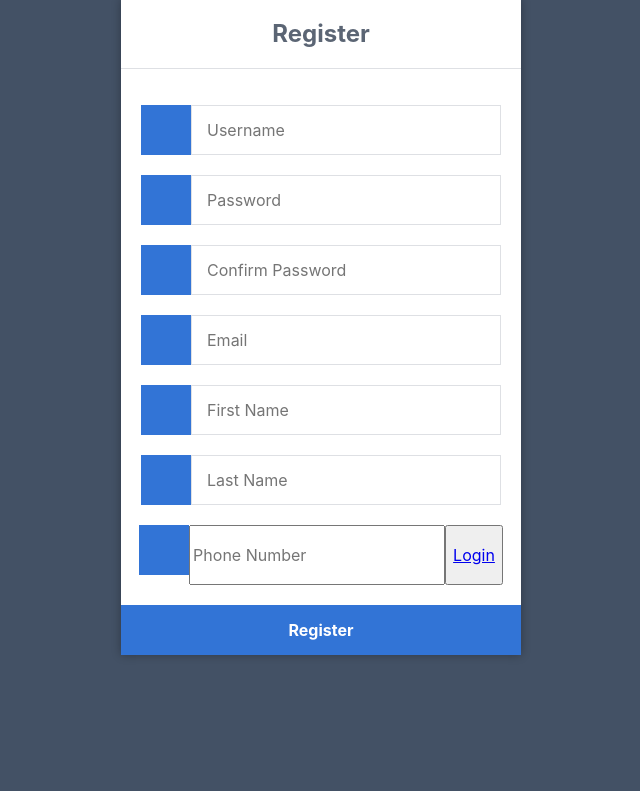
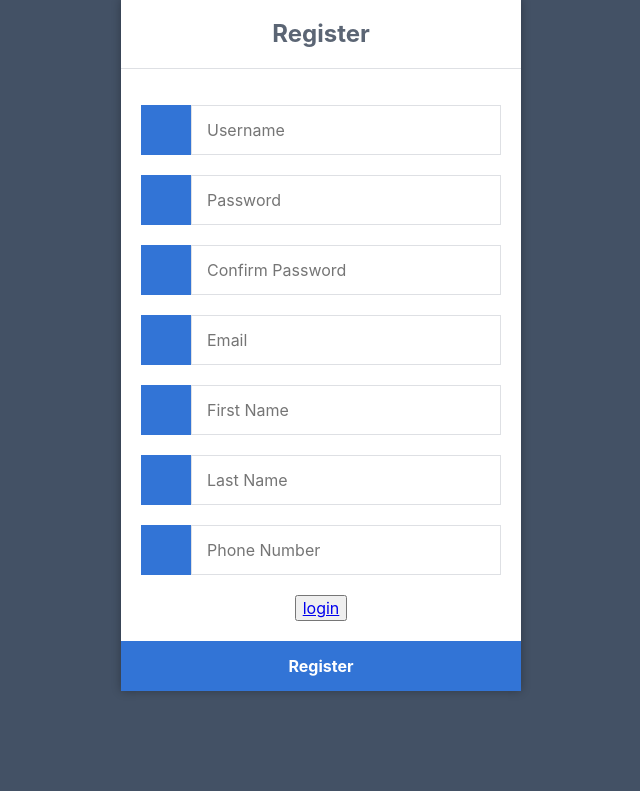
Before and after one commit to mark1234-debug/bibliotheek, a PHP site: page /register.index.php in a window 1280 px wide. Shown: the part 101-892 px from the top of the page, without its empty margins (319-959 px from the left). Before the commit the page ends 757 px from the top, so only its background shows below. Run offline with PHP 8.4, Linux system fonts and the light colour scheme.

Commit message:
register probleem front end oplossen

```diff
--- a/bibliotheek2/account (1)/signup/register.index.php
+++ b/bibliotheek2/account (1)/signup/register.index.php
@@ -42,9 +42,9 @@
             <label for="phone">
                 <i class="fas fa-phone"></i>
             </label>
-            <input type="tel" name="phone_number" placeholder="Phone Number" id="phone_number" required>
-            <br><br><br>
-            <button class='logi'><a href="\account/login/login.php">Login</a></button>
+            <input type="text" name="phone_number" placeholder="Phone Number" id="phone_number" required>
+            <br><br>
+            <button class="signup"><a href="../login/login.php">login</a></button>
             <input type="submit" value="Register">
         </form>
     </div>
```
